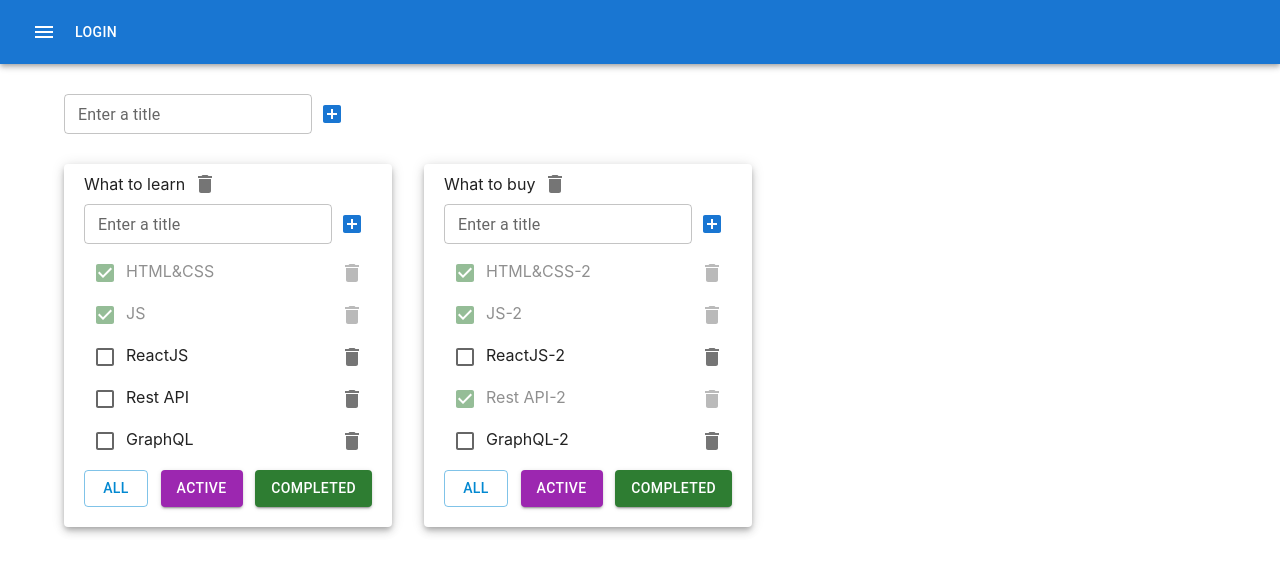
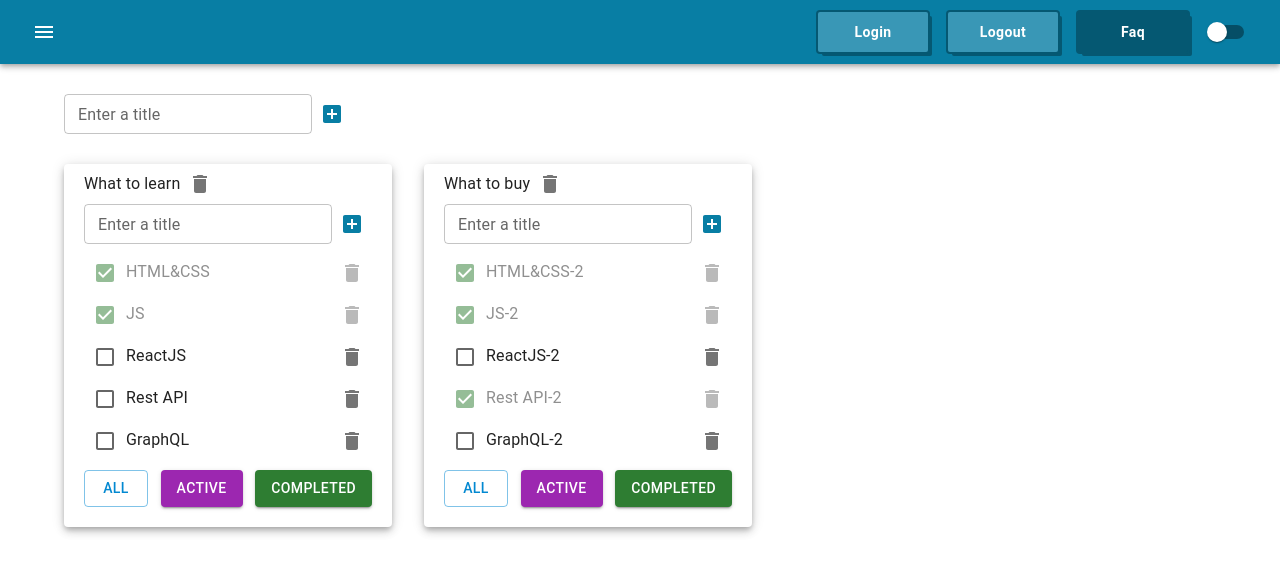
Before and after one commit to dron185/todolist, a React (Create React App) app: page / in a window 1280 px wide. Shown: the top 574 px of the page. Built offline with nearby package versions, Linux system fonts and the light colour scheme.

Commit message:
feat: add changing theme

```diff
--- a/src/App.tsx
+++ b/src/App.tsx
@@ -12,7 +12,12 @@
 import Container from '@mui/material/Container';
 import Grid from '@mui/material/Unstable_Grid2';
 import Paper from '@mui/material/Paper';
-// import Grid from '@mui/material/Grid';
+import {MenuButton} from "./MenuButton";
+import { createTheme, ThemeProvider } from '@mui/material/styles';
+import Switch from '@mui/material/Switch'
+import CssBaseline from '@mui/material/CssBaseline'
+
+type ThemeMode = 'dark' | 'light'
 
 export type FilterValuesType = 'all' | 'completed' | 'active';
 
@@ -27,6 +32,19 @@
 }
 
 function App() {
+
+    const [themeMode, setThemeMode] = useState<ThemeMode>('light')
+
+    const theme = createTheme({
+        palette: {
+            mode: themeMode === 'light' ? 'light' : 'dark',
+            primary: {
+                main: '#087EA4',
+            },
+        },
+    })
+
+
     let todolistID1 = v1()
     let todolistID2 = v1()
 
@@ -108,14 +126,24 @@
         setTodolists(todolists.map(el=> el.id === todolistId ? {...el, title: newTitle} : el))
     }
 
+    const changeModeHandler = () => {
+        setThemeMode(themeMode == 'light' ? 'dark' : 'light')
+    }
+
     return (
-        <div>
+        <ThemeProvider theme={theme}>
+            <CssBaseline />
             <AppBar position="static" sx={{ mb: '30px' }}>
-                <Toolbar>
+                <Toolbar sx={{display: 'flex', justifyContent: 'space-between'}}>
                     <IconButton color="inherit">
                         <MenuIcon />
                     </IconButton>
-                    <Button color="inherit">Login</Button>
+                    <div>
+                        <MenuButton >Login</MenuButton>
+                        <MenuButton>Logout</MenuButton>
+                        <MenuButton background={theme.palette.primary.dark}>Faq</MenuButton>
+                        <Switch color={'default'} onChange={changeModeHandler} />
+                    </div>
                 </Toolbar>
             </AppBar>
 
@@ -158,7 +186,7 @@
                     }
                 </Grid>
             </Container>
-        </div>
+        </ThemeProvider>
     );
 }
 
--- /dev/null
+++ b/src/MenuButton.tsx
@@ -0,0 +1,20 @@
+import { styled } from '@mui/material/styles'
+import Button from '@mui/material/Button'
+
+type MenuButtonProps = {
+    background?: string
+}
+
+export const MenuButton =
+    styled(Button)<MenuButtonProps>(({ background, theme }) => ({
+
+    minWidth: '110px',
+    fontWeight: 'bold',
+    boxShadow: `0 0 0 2px ${theme.palette.primary.dark}, 4px 4px 0 0 ${theme.palette.primary.dark}`,
+    borderRadius: '2px',
+    textTransform: 'capitalize',
+    margin: '0 10px',
+    padding: '8px 24px',
+    color: theme.palette.primary.contrastText,
+    background: background || theme.palette.primary.light,
+}))
```
